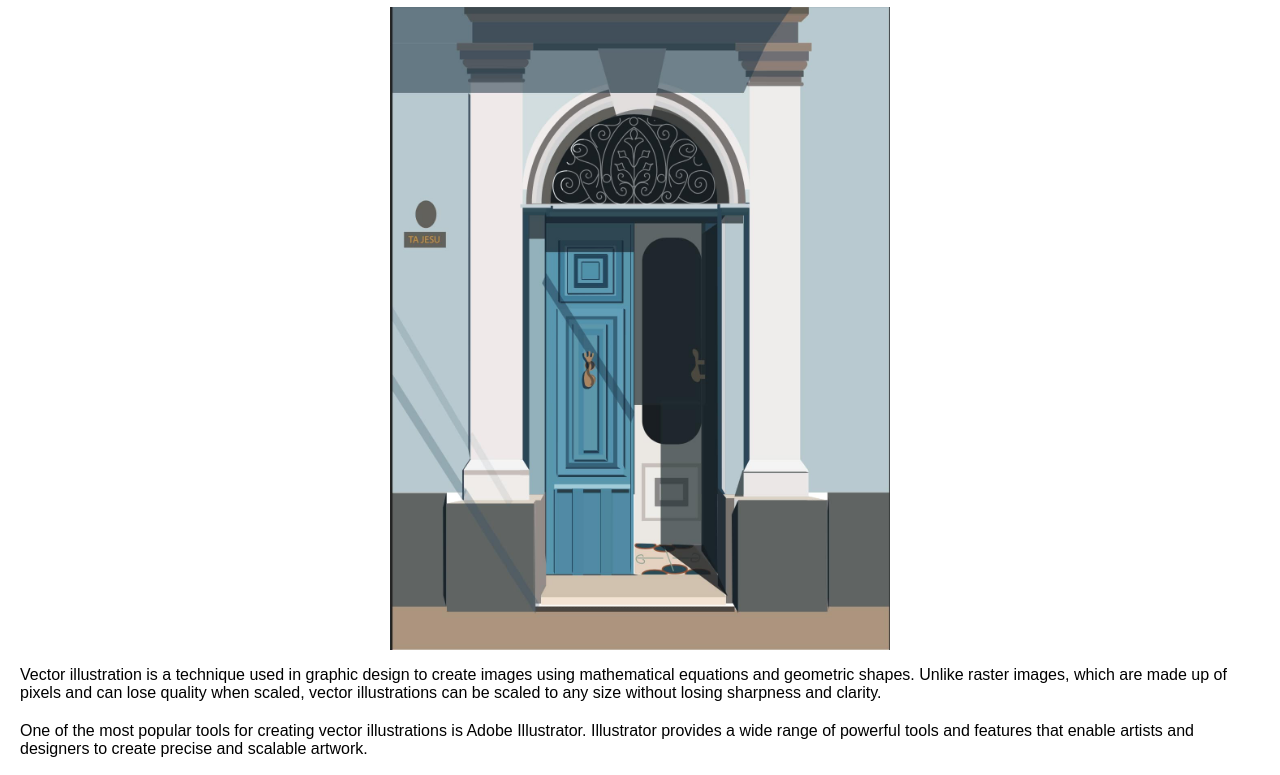
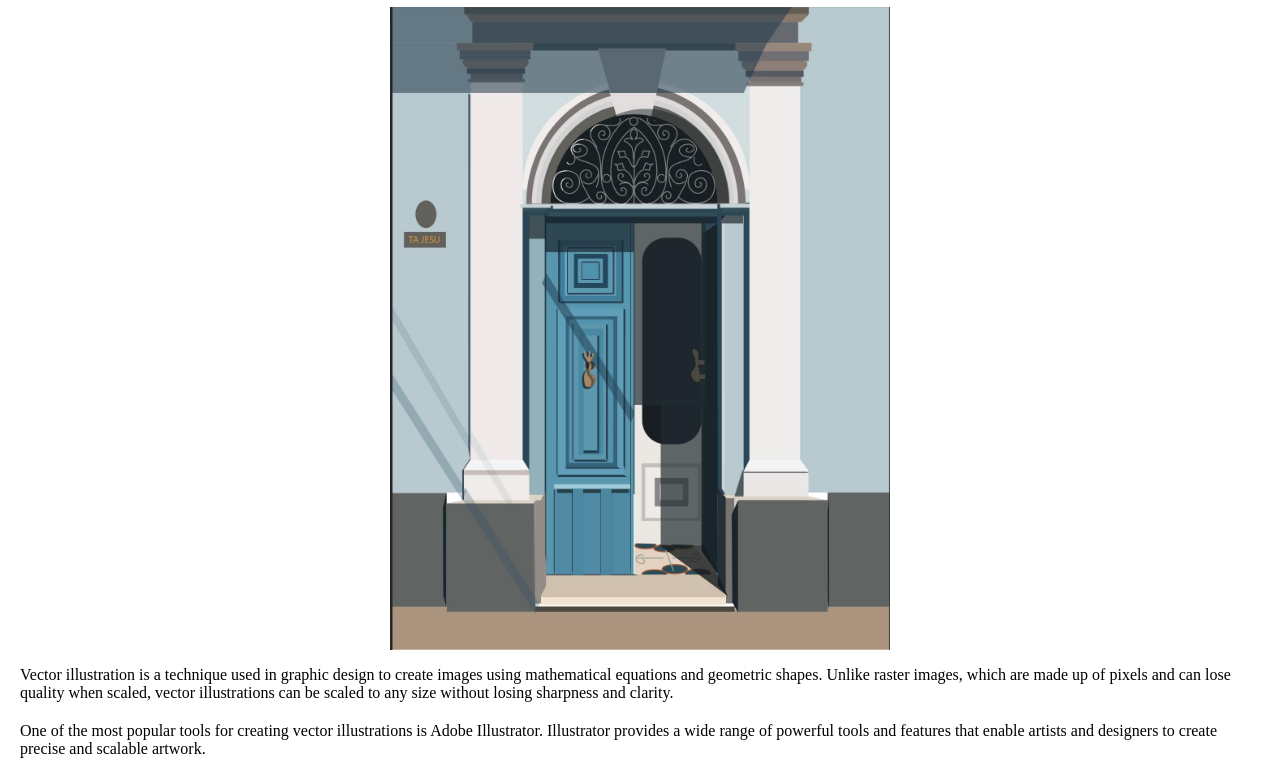
Before and after one commit to riku04mang/EnriqueDGA1020, a plain HTML site: page index.html in a window 1280 px wide. Shown: the part 73-848 px from the top of the page. Drawn offline with Linux system fonts and the light colour scheme.

Commit message:
Update styles.css

```diff
--- a/styles.css
+++ b/styles.css
@@ -1,5 +1,5 @@
 body {
-    font-family: Bauhaus93, sans-serif;
+    font-family: Bauhaus93, ;
     margin: 20px;
 }
 
```
